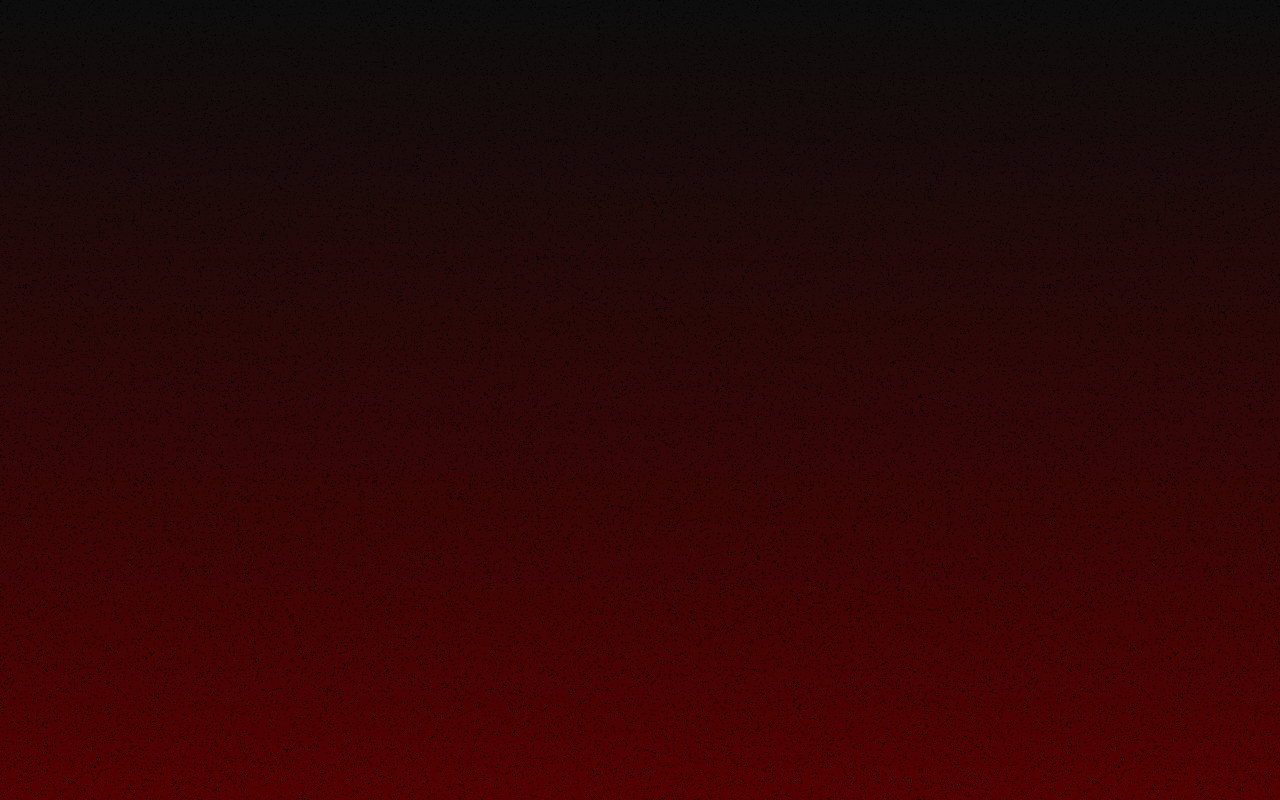
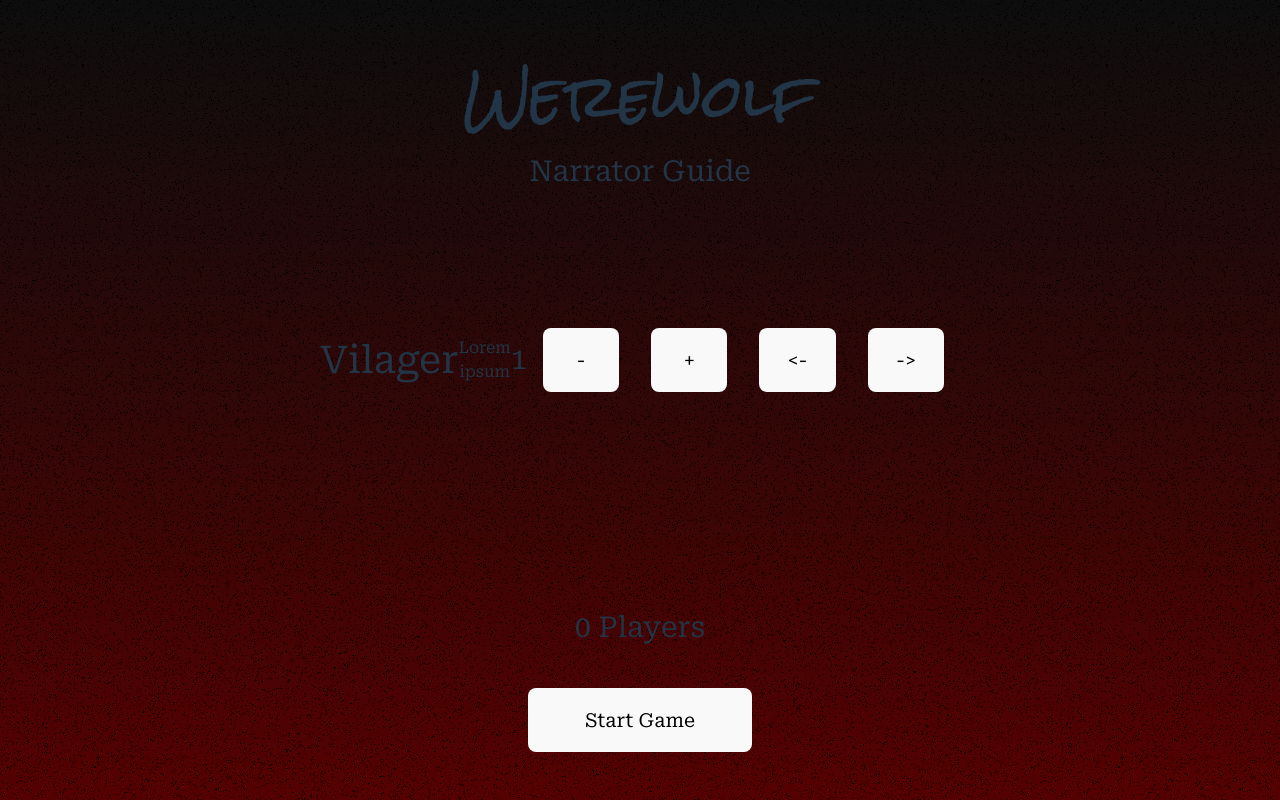
Before and after one commit to SimonReilich/Werewolf-Narrator-Guide, a Vue app: page / in a window 1280 px wide. Both pictures are taken after a click on the button "Choose Cards". Built offline with nearby package versions, Linux system fonts and the light colour scheme.

Commit message:
feat: add Cards page and integrate with App.vue for game setup

```diff
--- a/src/App.vue
+++ b/src/App.vue
@@ -1,5 +1,6 @@
 <script setup>
 import Index from './pages/Index.vue';
+import Cards from './pages/Cards.vue';
 import { ref } from 'vue';
 
 const renderIndex = ref(true);
@@ -24,6 +25,7 @@ function changePage(newPage) {
 <template>
 	<div class="background-container"></div>
 	<Index v-if="renderIndex" @cards="changePage('cards')" @preset="changePage('preset')" />
+	<Cards v-if="renderCards" />
 </template>
 
 <style scoped>
--- /dev/null
+++ b/src/pages/Cards.vue
@@ -0,0 +1,134 @@
+<script setup>
+import { ref } from 'vue';
+
+const emit = defineEmits(['start']);
+
+function Card(name, amount, min, max, desc, img) {
+        this.name = name;
+        this.amount = ref(amount);
+        this.min = min;
+        this.max = max;
+        this.desc = desc;
+        this.img = img;
+}
+
+const selected = ref(0);
+const amount = ref(0);
+const cards = [
+        {
+                name: 'Vilager',
+                amount: ref(1),
+                min: 1,
+                max: Infinity,
+                desc: 'Lorem ipsum',
+                img: ''
+        },
+        {
+                name: 'Werewolf',
+                amount: ref(1),
+                min: 1,
+                max: Infinity,
+                desc: 'Lorem ipsum',
+                img: ''
+        },
+        {
+                name: 'Witch',
+                amount: ref(0),
+                min: 0,
+                max: Infinity,
+                desc: 'Lorem ipsum',
+                img: ''
+        }
+];
+
+const prev = function () {
+        if (selected.value > 0) {
+                selected.value--;
+        } else {
+                selected.value = cards.length - 1;
+        }
+};
+
+const next = function () {
+        if (selected.value < cards.length - 1) {
+                selected.value++;
+        } else {
+                selected.value = 0;
+        }
+};
+
+const add = function () {
+        console.log('add');
+        if (cards[selected].amount.value < cards[selected].max) {
+                cards[selected].amount.value++;
+                amount.value++;
+        }
+};
+
+const remove = function () {
+        console.log('remove');
+        if (cards[selected].amount.value > cards[selected].min) {
+                cards[selected].amount.value--;
+                amount.value--;
+        }
+};
+</script>
+
+<template>
+<div class="header">
+        <h1>Werewolf</h1>
+        <h3>Narrator Guide</h3>
+</div>
+<div class="content">
+        <h2>{{ cards[selected].name }}</h2>
+        <p>{{ cards[selected].desc }}</p>
+        <h3>{{ cards[selected].amount }}</h3>
+
+        <button @click="remove">-</button>
+        <button @click="add">+</button>
+
+        <button @click="prev"><-</button>
+        <button @click="next">-></button>
+</div>
+<div class="button-container">
+        <button @click="emit('cards')">Start Game</button>
+        <h3>{{ amount }} Players</h3>
+</div>
+</template>
+
+<style scoped>
+.header {
+display: flex;
+flex-direction: column;
+justify-content: flex-start;
+align-items: center;
+width: 100%;
+height: 20vh;
+position: relative;
+}
+
+.content {
+display: flex;
+justify-content: center;
+align-items: center;
+height: 50vh;
+width: 100%;
+max-width: 40rem;
+position: relative;
+text-align: center;
+margin: auto;
+}
+
+.button-container {
+display: flex;
+flex-direction: column-reverse;
+align-items: center;
+width: 100%;
+height: calc(30vh - 2rem);
+}
+
+h1 {
+margin-top: 4rem;
+margin-bottom: 0rem;
+}
+</style>
```
